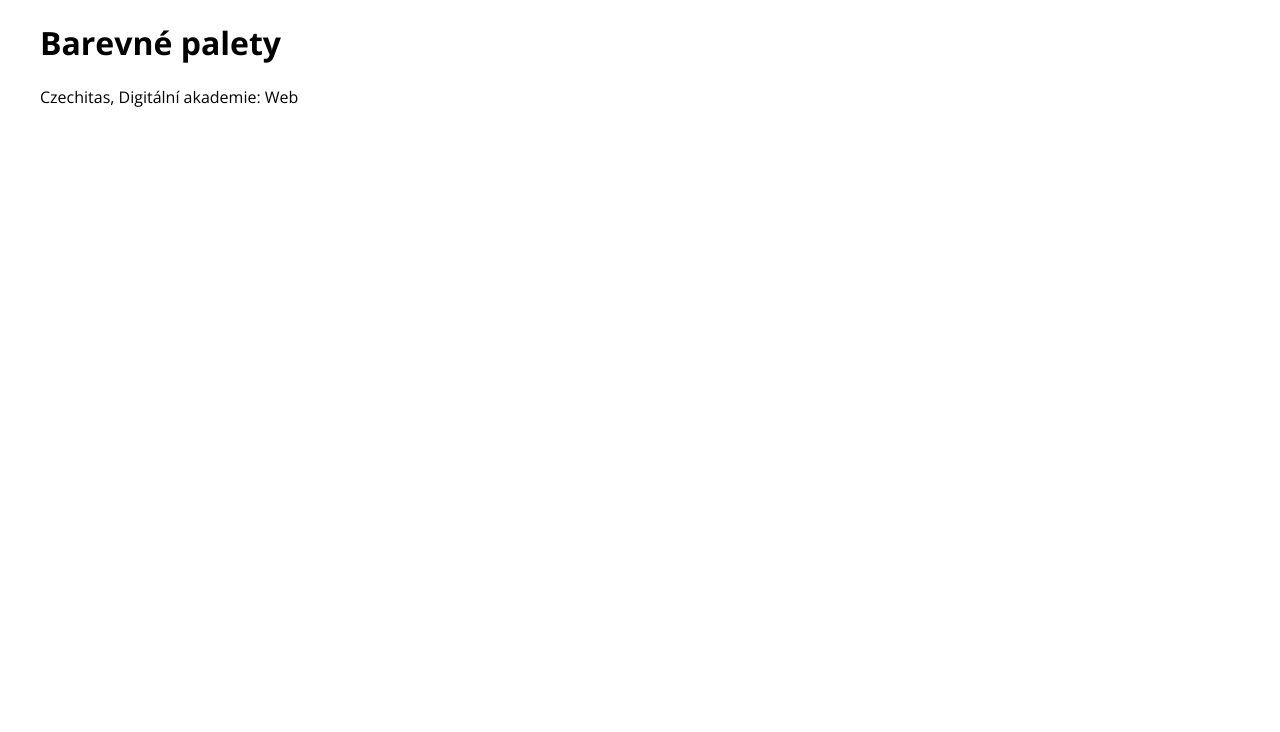
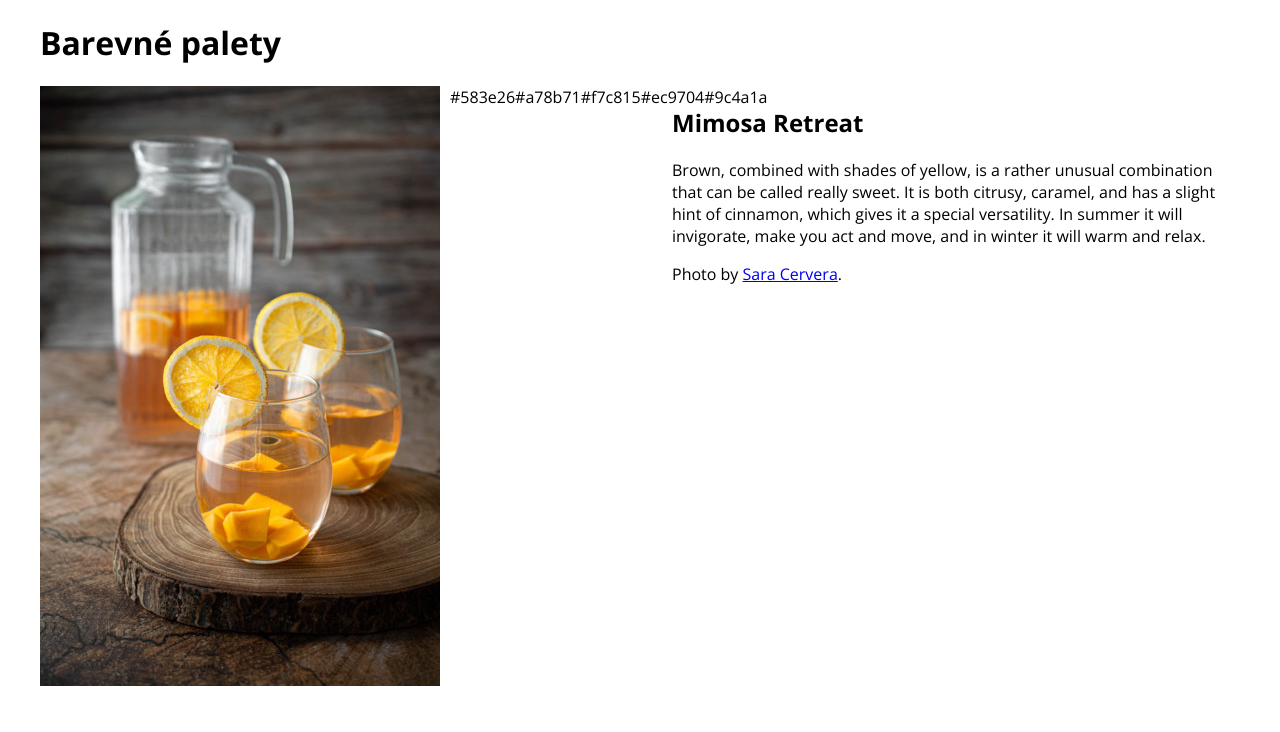
Before and after one commit to KacenkaThomova/React_Barevne-palety, a React app: page / in a window 1280 px wide. Shown: the top 732 px of the page. Built offline with nearby package versions, Linux system fonts and the light colour scheme.

Commit message:
Update index.jsx

```diff
--- a/src/index.jsx
+++ b/src/index.jsx
@@ -12,38 +12,13 @@ const App = () => {
         <h1>Barevné palety</h1>
       </header>
       <main>
-      <div className='colorIndex'>
-          {palettes[0].colors.map((colorIndex) => {
-            <SchemeColor
-            key={colorIndex}
-            colorNumber={colorIndex}/>
-          })}
-        </div>
-        <div className='zkouska'>
-          {palettes.map((palety) => {
+        <div>
+          {palettes.map((palety) => (
             <Palette
             key={palety.name}
             paletteData={palety}/>
-            })}
+            ))}
         </div>
-       {/* <div className="palette">
-          <div className="palette-scheme palette-scheme--horizontal">
-            <img className="scheme-image" src="/img/ocean-waves.jpg" alt="Ocean Waves" />
-            <div className="scheme-colors">
-              <div className="scheme-color" style={{ backgroundColor: '#012e4a' }} >#012e4a</div>
-              <div className="scheme-color" style={{ backgroundColor: '#036280' }} >#036280</div>
-              <div className="scheme-color" style={{ backgroundColor: '#378ba4' }} >#378ba4</div>
-              <div className="scheme-color" style={{ backgroundColor: '#81bece' }} >#81bece</div>
-              <div className="scheme-color" style={{ backgroundColor: '#e8ede7' }} >#e8ede7</div>
-            </div>
-          </div>
-          <div className="palette-info">
-            <h2>Ocean Waves</h2>
-            <p>Wildlife has given humanity an indescribable variety of color shades that, at first glance, cannot be combined for balance. However, the combination of dark greens canonically turns into a bright light green shade, growing into banana yellow. From the yellow tones, a sudden rich pink breaks through.</p>
-
-            <p>Photo by <a href="https://unsplash.com/photos/wc9avd2RaN0" target="_blank">Christoffer Engström</a>.</p>
-          </div>
-          </div>*/}
       </main>
       <footer>
         <p>Czechitas, Digitální akademie: Web</p>
```
